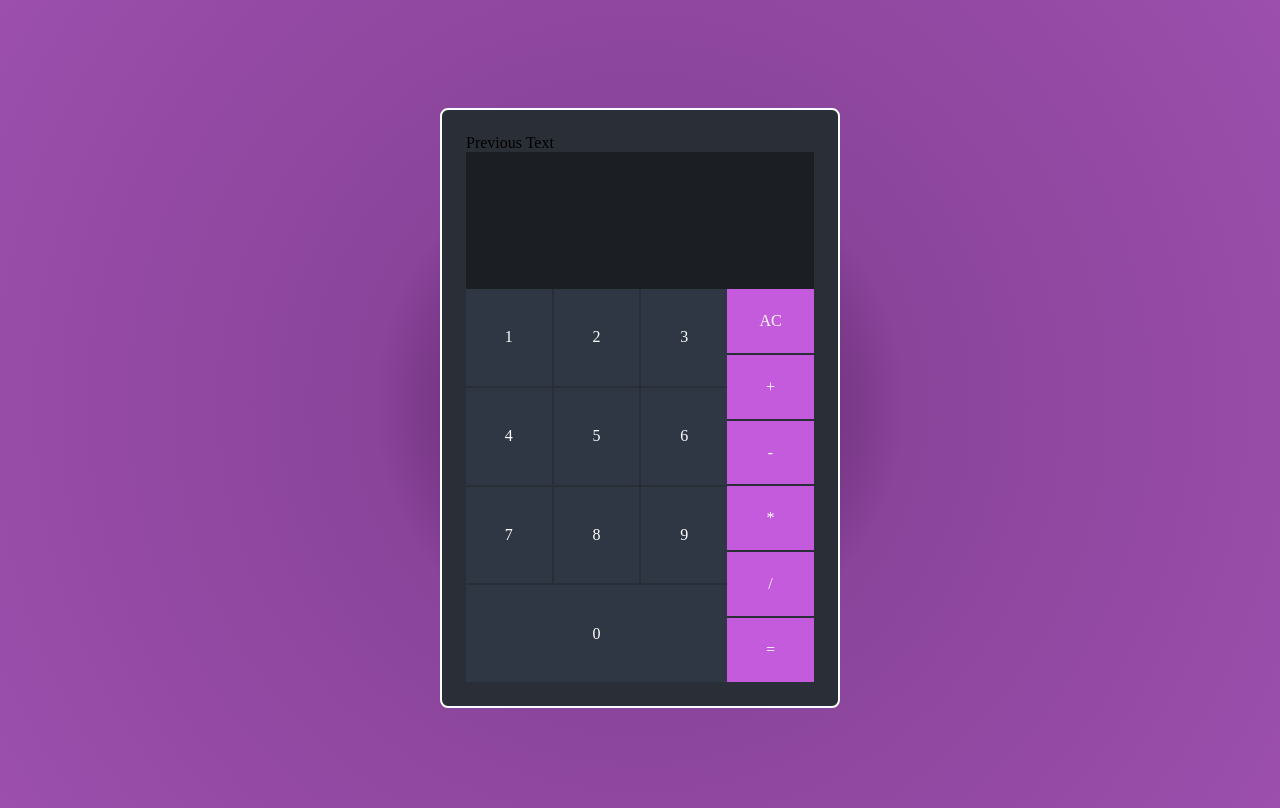
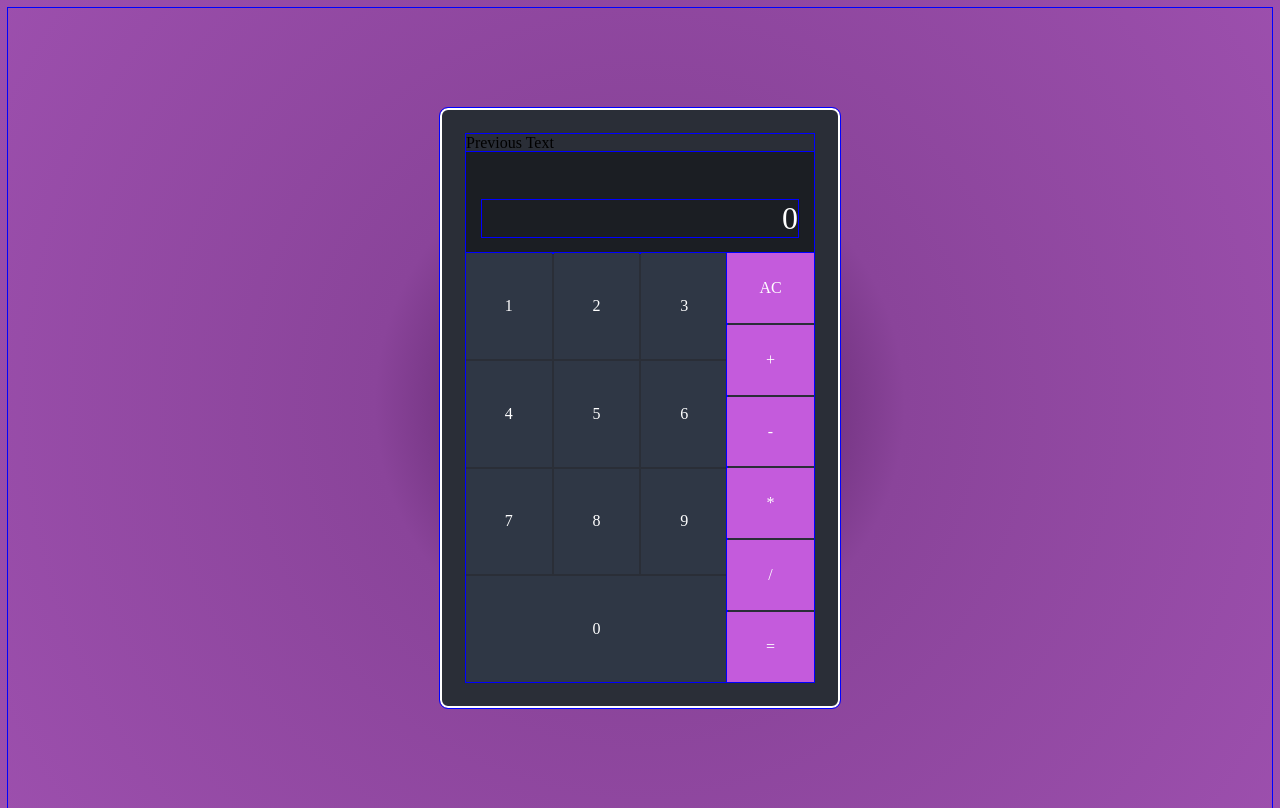
Before and after one commit to Oosh74/Calculator_OP, a plain HTML site: page index.html in a window 1280 px wide. Both pictures are taken after a click on the button "AC". Drawn offline with Linux system fonts and the light colour scheme.

Commit message:
Add clear button, changed how text display is handled

```diff
--- a/index.html
+++ b/index.html
@@ -10,7 +10,7 @@
   <body>
     <div class="calc-wrapper">
       <div class="previous-text">Previous Text</div>
-      <div class="number-display"><p class="numbers"></p></div>
+      <div class="number-display"><p class="numbers">0</p></div>
       <div class="button-wrapper">
         <div class="number-buttons">
           <button class="number-button">1</button>
@@ -25,7 +25,7 @@
           <button class="number-button">0</button>
         </div>
         <div class="equation-buttons">
-          <button class="equation-button">AC</button>
+          <button class="equation-button clear-button">AC</button>
           <button class="equation-button">+</button>
           <button class="equation-button">-</button>
           <button class="equation-button">*</button>
--- a/script.js
+++ b/script.js
@@ -1,8 +1,16 @@
 let numberButtons = document.querySelectorAll('.number-button');
 let numbers = document.querySelector('.numbers');
+let clearBtn = document.querySelector('.clear-button');
+let inputText = [];
 
 numberButtons.forEach((button) => {
   button.addEventListener('click', () => {
-    numbers.textContent += button.textContent;
+    inputText.push(button.textContent);
+    numbers.textContent = inputText.join('');
   });
 });
+
+clearBtn.addEventListener('click', () => {
+  inputText = [];
+  numbers.textContent = 0;
+});
--- a/style.css
+++ b/style.css
@@ -3,7 +3,7 @@
 *::after,
 * {
   box-sizing: border-box;
-  /* outline: 1px solid blue; */
+  outline: 1px solid blue;
 }
 
 /* Prevent font size inflation */
@@ -71,14 +71,23 @@ body {
 }
 
 .number-display {
-  height: 25%;
+  display: flex;
+  padding: 16px;
+  color: white;
+  background-color: #1b1e23;
+  width: 100%;
+  height: auto;
+}
+
+.numbers {
+  font-size: 2rem;
+  flex-basis: 100%;
   display: flex;
   align-items: flex-end;
   justify-content: flex-end;
-  padding: 16px;
-  color: white;
-  font-size: 3rem;
-  background-color: #1b1e23;
+  height: auto;
+  overflow-x: auto;
+  white-space: no-wrap;
 }
 
 .button-wrapper {
```
